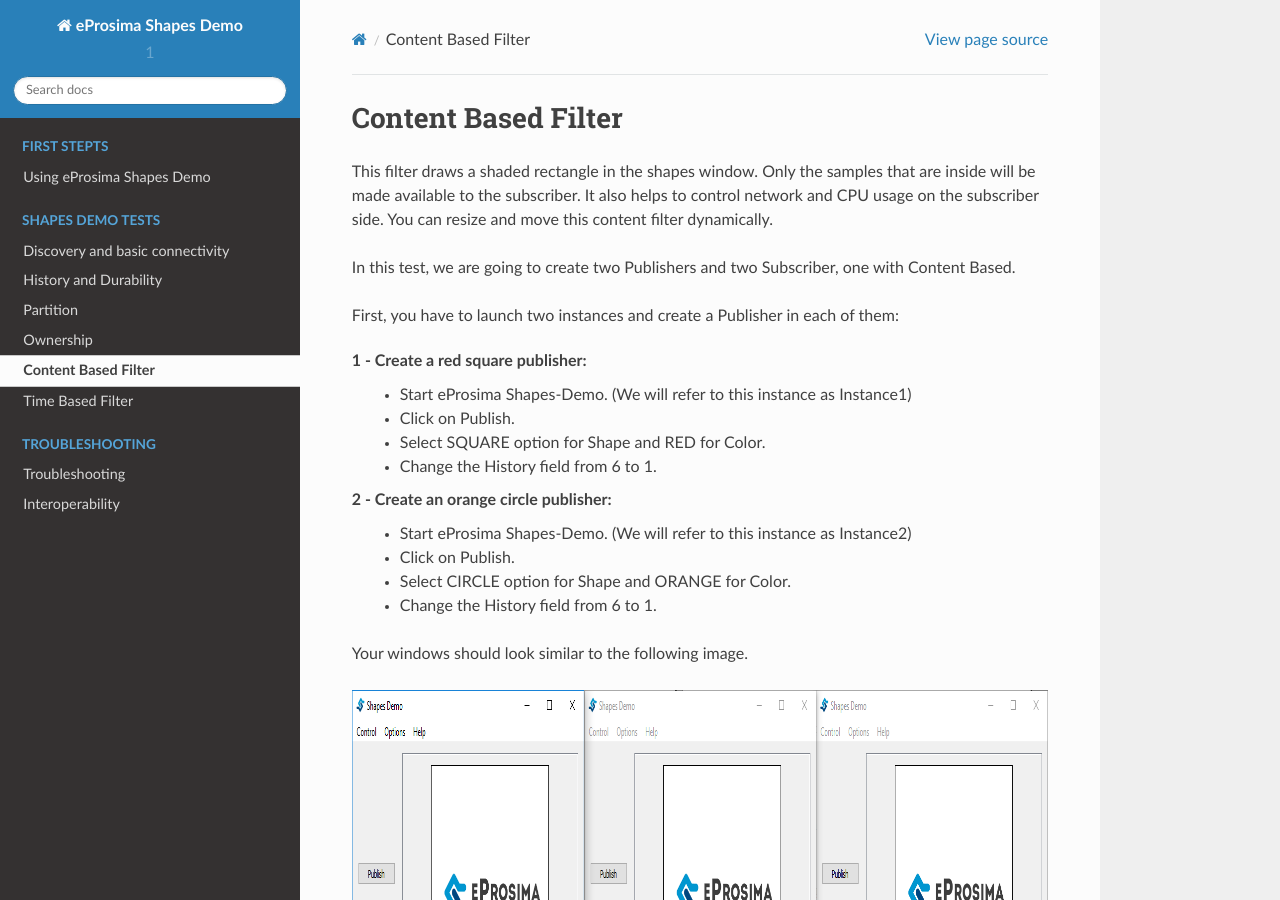
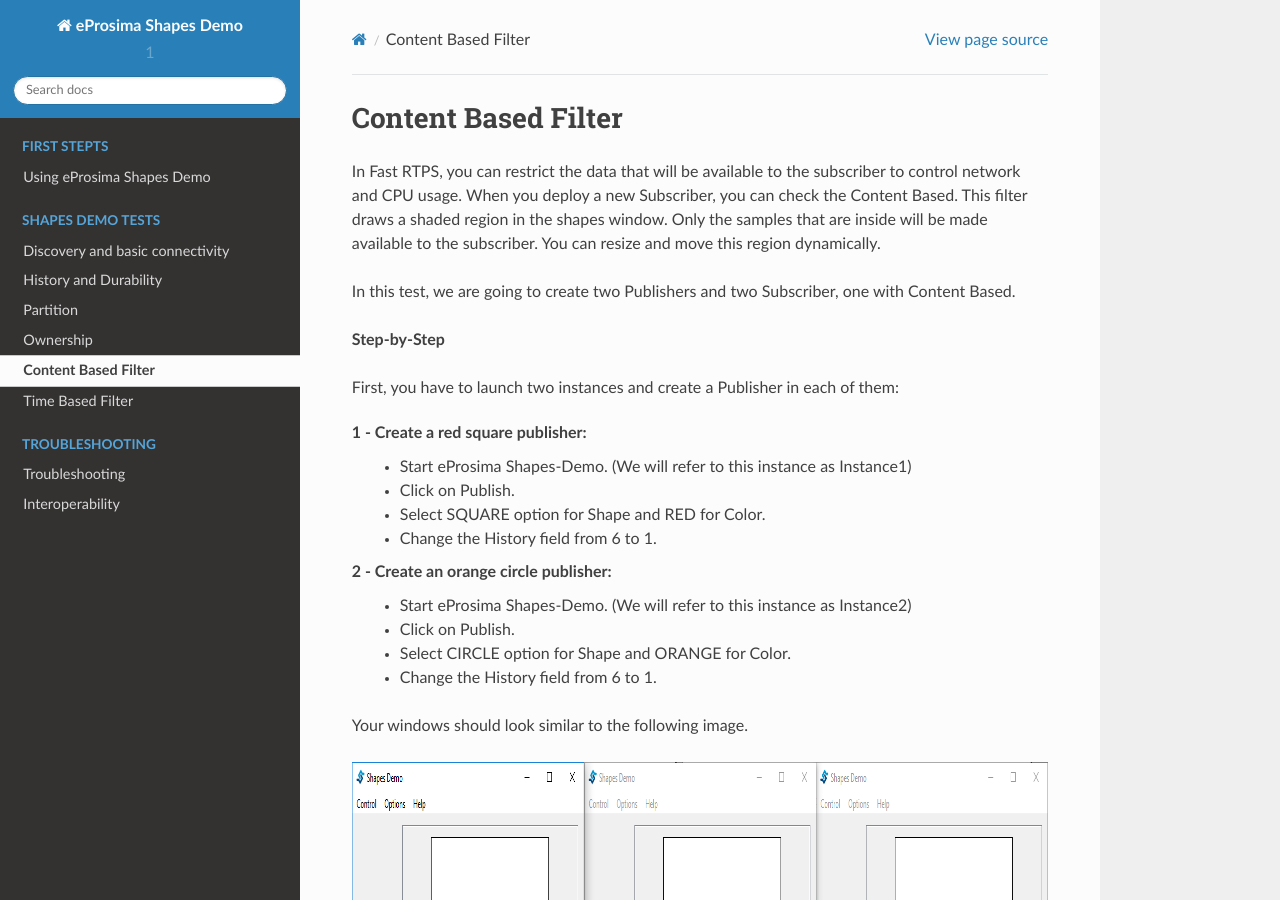
Before and after one commit to eProsima/Shapes-Demo-Docs, a Sphinx documentation site: the page built from docs/content_based_filter.rst, in a window 1280 px wide and 900 px high. Built offline with Sphinx 7.4.7 and the Read the Docs theme 2.0.0, drawn with Linux system fonts in a browser that asks for light colours.

Commit message:
Update content_based_filter.rst

```diff
--- a/docs/content_based_filter.rst
+++ b/docs/content_based_filter.rst
@@ -1,9 +1,11 @@
 Content Based Filter
 ====================
 
-This filter draws a shaded rectangle in the shapes window. Only the samples that are inside will be made available to the subscriber. It also helps to control network and CPU usage on the subscriber side. You can resize and move this content filter dynamically.
+In Fast RTPS, you can restrict the data that will be available to the subscriber to control network and CPU usage. When you deploy a new Subscriber, you can check the Content Based. This filter draws a shaded region in the shapes window. Only the samples that are inside will be made available to the subscriber. You can resize and move this region dynamically.
 
 In this test, we are going to create two Publishers and two Subscriber, one with Content Based.
+
+**Step-by-Step**
 
 First, you have to launch two instances and create a Publisher in each of them:
 
```
